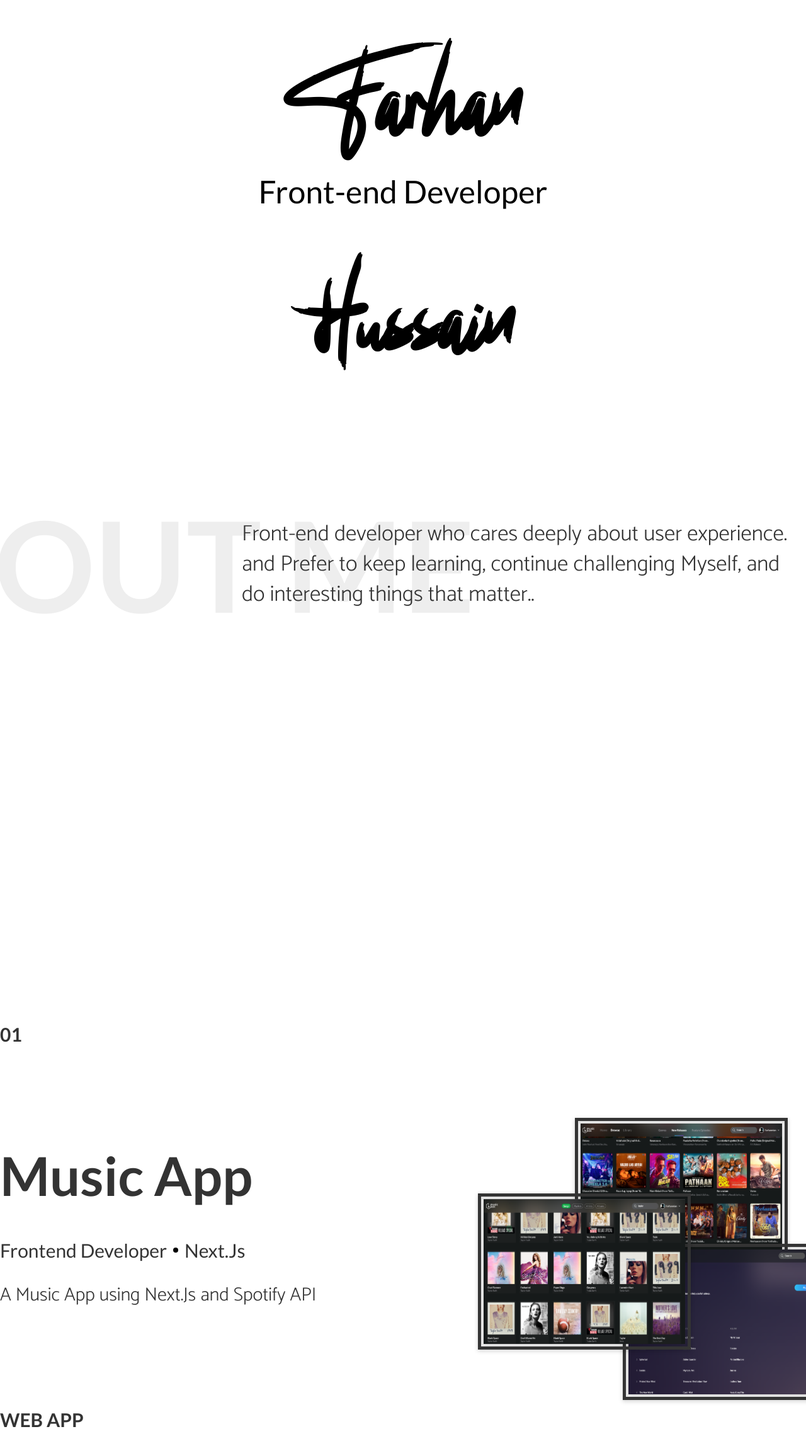
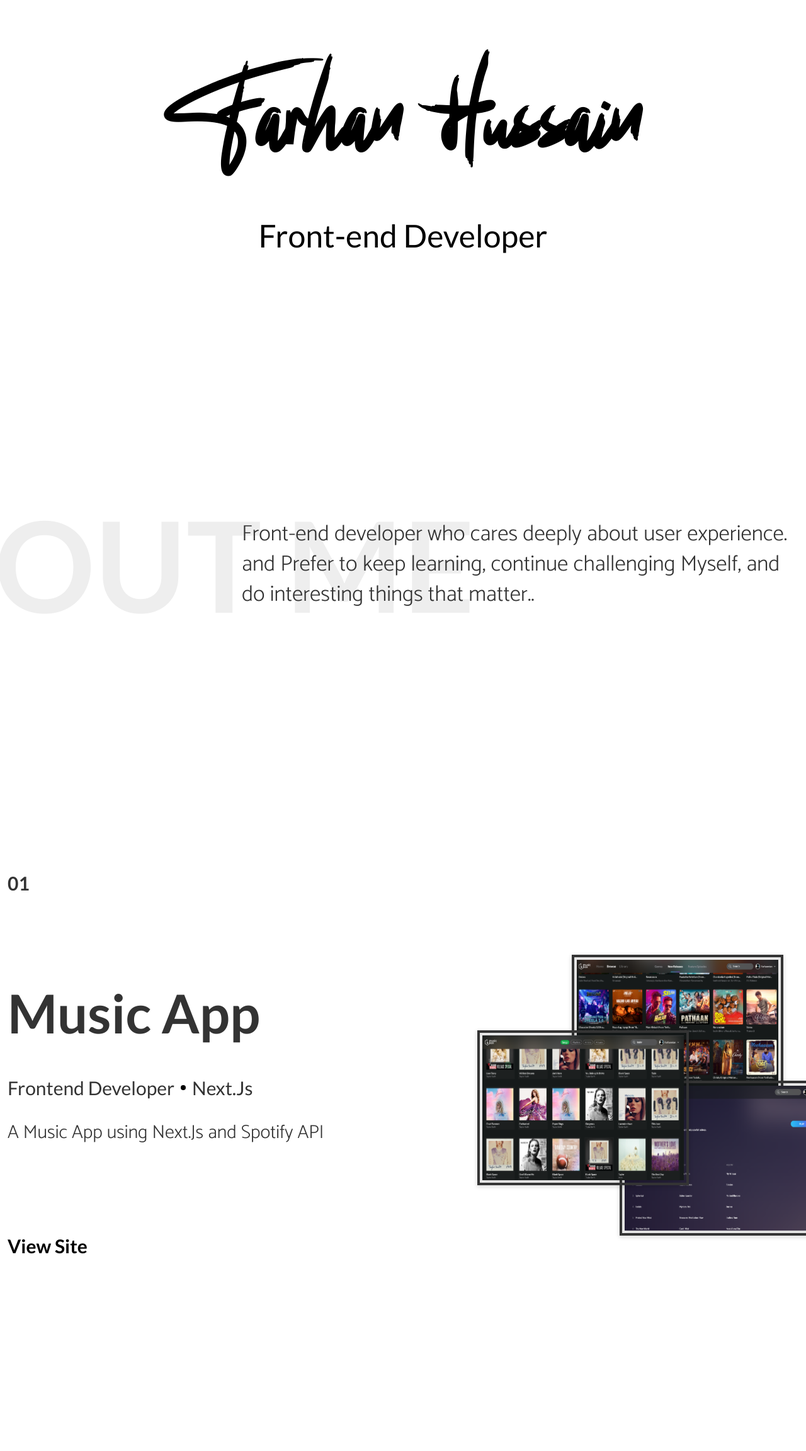
Before and after one commit to farhanmian/portfolio-09-2022, a React (Create React App) app: page / in a window 1280 px wide. Shown: the part 176-2480 px from the top of the page at 63% size. Built offline with nearby package versions, Linux system fonts and the light colour scheme.

Commit message:
feat(project-links): add project link
add project link

```diff
--- a/src/components/About/About.module.css
+++ b/src/components/About/About.module.css
@@ -1,6 +1,6 @@
 .about {
   width: 100%;
-  height: 100vh;
+  height: 70vh;
 }
 
 .about_innerContainer {
--- a/src/components/Contact/Contact.tsx
+++ b/src/components/Contact/Contact.tsx
@@ -5,10 +5,15 @@ import MailIcon from "../icons/MailIcon";
 import LinkedinIcon from "../icons/LinkedinIcon";
 import { gsap } from "gsap";
 import ScrollTrigger from "gsap/ScrollTrigger";
+import ResumeIcon from "../icons/ResumeIcon";
 
 const icons = [
   { icon: <GitHubIcon key="github" />, link: "https://github.com/farhanmian" },
   { icon: <MailIcon key="mail" />, link: "mailto:farhanmian099@gmail.com" },
+  {
+    icon: <ResumeIcon key="linkedin" />,
+    link: "https://drive.google.com/file/d/1bPHyq6qj2wOsqnEWDNOYO-jn9GXpxw5b/view?usp=share_link",
+  },
   {
     icon: <LinkedinIcon key="linkedin" />,
     link: "https://www.linkedin.com/in/farhan-mian-7aa5b21a3/",
--- a/src/components/Header/Header.module.css
+++ b/src/components/Header/Header.module.css
@@ -1,6 +1,7 @@
 .header {
   width: 100%;
   height: 100vh;
+  margin-bottom: 200px;
   display: flex;
   justify-content: center;
   align-items: center;
@@ -9,27 +10,35 @@
 .header_innerContainer {
   text-align: center;
   color: #000;
-  position: relative;
   width: 100%;
   height: 100%;
+  display: flex;
+  justify-content: center;
+  align-items: center;
 }
 
-.header_innerContainer-name {
+.text_container {
+  max-width: max-content;
+  /* margin: auto; */
+  /* margin-top: 150px; */
+}
+
+.name {
   font-size: 70px;
   font-weight: 600;
   font-family: Rockybilly;
   height: 250px;
   margin-bottom: 50px;
-  position: absolute;
+  /* position: absolute;
   left: 50%;
   top: 40%;
-  transform: translate(-50%, -50%);
+  transform: translate(-50%, -50%); */
 }
-.header_innerContainer-role {
+.role {
   font-size: 50px;
   font-weight: 400;
-  position: absolute;
+  /* position: absolute;
   left: 50%;
   top: 60%;
-  transform: translate(-50%, -50%);
+  transform: translate(-50%, -50%); */
 }
--- a/src/components/Header/Header.tsx
+++ b/src/components/Header/Header.tsx
@@ -13,16 +13,18 @@ const Header = () => {
     });
   }, []);
   return (
-    <section className={styles.header}>
+    <header className={styles.header}>
       <div className={styles.header_innerContainer}>
-        <h1 id="slideIn" className={styles["header_innerContainer-name"]}>
-          Farhan Hussain
-        </h1>
-        <h2 id="slideIn" className={styles["header_innerContainer-role"]}>
-          Front-end Developer
-        </h2>
+        <div className={styles.text_container}>
+          <h1 id="slideIn" className={styles.name}>
+            Farhan Hussain
+          </h1>
+          <h2 id="slideIn" className={styles.role}>
+            Front-end Developer
+          </h2>
+        </div>
       </div>
-    </section>
+    </header>
   );
 };
 
--- a/src/components/Projects/Projects.module.css
+++ b/src/components/Projects/Projects.module.css
@@ -5,9 +5,12 @@
 
 .projects_container {
   display: flex;
-  /* flex-direction: column;
-  row-gap: 40vh; */
 }
+.mobile_project-container {
+  flex-direction: column;
+  row-gap: 40vh;
+}
+
 .project {
   min-width: 100vw;
   background: white;
@@ -16,7 +19,7 @@
 .project_inner-container {
   max-width: 1600px;
   width: 100%;
-  height: 90vh;
+  height: 85vh;
   margin: auto;
   display: flex;
   justify-content: space-between;
@@ -88,13 +91,19 @@
   position: relative;
 }
 
-.project_type {
+.project_link {
   font-size: 30px;
   font-weight: 600;
-  text-transform: uppercase;
+  color: #000;
   position: absolute;
   bottom: 0;
   left: 0;
+  cursor: pointer;
+  text-decoration: none;
+  transition: all 0.2s;
+}
+.project_link:hover {
+  text-decoration: underline;
 }
 
 .images_Container {
@@ -112,7 +121,7 @@
   position: absolute;
   /* left: 50%;
   transform: translateX(-50%); */
-  outline: 5px solid #343434;
+  outline: 4px solid #343434;
   outline-offset: 4px;
   filter: drop-shadow(0 2px 3px rgba(0, 0, 0, 0.2));
   transition: all 0.2s;
@@ -120,7 +129,7 @@
 .project_img:hover {
   transform: scale(1.1);
   z-index: 5;
-  outline-width: 8px;
+  outline-width: 6px;
   outline-offset: 10px;
   filter: drop-shadow(0 2px 8px rgba(0, 0, 0, 0.3));
 }
@@ -137,3 +146,9 @@
   top: 30%;
   left: 0%;
 }
+
+@media only screen and (max-width: 1700px) {
+  .project_inner-container {
+    padding: 0 12px;
+  }
+}
--- a/src/components/Projects/Projects.tsx
+++ b/src/components/Projects/Projects.tsx
@@ -1,4 +1,4 @@
-import React, { useEffect } from "react";
+import React, { useEffect, useState } from "react";
 import styles from "./Projects.module.css";
 import { gsap } from "gsap";
 import ScrollTrigger from "gsap/ScrollTrigger";
@@ -20,21 +20,21 @@ const projectData = [
     projectName: "Music App",
     skill: "Next.Js",
     description: "A Music App using Next.Js and Spotify API",
-    type: "web app",
+    siteLink: "https://music-app-liard.vercel.app/",
     images: [musicAppImg1, musicAppImg2, musicAppImg3],
   },
   {
     projectName: "Ecommerce App",
     skill: "Next.Js",
     description: "A Ecommerce App using Next.Js, MUI and Firebase",
-    type: "web app",
+    siteLink: "https://ecommerce-app-six.vercel.app/",
     images: [ecommerceImg1, ecommerceImg2, ecommerceImg3],
   },
   {
     projectName: "Landing Page",
     skill: "Next.Js",
     description: "A Landing Page using Next.Js and MUI",
-    type: "web app",
+    siteLink: "https://alivio-landing-page-bay.vercel.app/",
     images: [landingPageImg1, landingPageImg2, landingPageImg3],
   },
   // {
@@ -47,7 +47,16 @@ const projectData = [
 ];
 
 const Projects = () => {
+  const [isMobile, setIsMobile] = useState(false);
+
   useEffect(() => {
+    const deviceType = window.navigator.userAgent.includes("Mobile");
+    setIsMobile(deviceType);
+  }, [isMobile]);
+
+  useEffect(() => {
+    if (isMobile) return;
+
     const ctx = gsap.context(() => {
       gsap.registerPlugin(ScrollTrigger);
       const tl = gsap.timeline();
@@ -68,7 +77,7 @@ const Projects = () => {
       });
     });
     return () => ctx.revert();
-  }, []);
+  }, [isMobile]);
 
   const hideOverlay = (projectOverlayId: string, projectId: string) => {
     const timeLine = gsap.timeline();
@@ -83,20 +92,25 @@ const Projects = () => {
     ScrollTrigger.create({
       animation: timeLine,
       trigger: `.project${projectId}`,
-      start: "center center",
-      // markers: true,
+      start: "top center",
     });
   };
 
-  // useEffect(() => {
-  //   hideOverlay("1", "1");
-  //   hideOverlay("2", "2");
-  //   hideOverlay("3", "3");
-  // }, []);
+  useEffect(() => {
+    if (!isMobile) return;
+    hideOverlay("1", "1");
+    hideOverlay("2", "2");
+    hideOverlay("3", "3");
+  }, [isMobile]);
 
   return (
     <section className={styles.projects}>
-      <div id="projectContainer" className={styles.projects_container}>
+      <div
+        id="projectContainer"
+        className={`${styles.projects_container} ${
+          isMobile ? styles["mobile_project-container"] : ""
+        }`}
+      >
         {projectData.map((item, i) => (
           <div
             id="singleProject"
@@ -143,13 +157,18 @@ const Projects = () => {
                   </p>
                 </div>
 
-                <p className={styles.project_type}>
-                  {item.type}
+                <a
+                  href={item.siteLink}
+                  rel="noreferrer"
+                  target="_blank"
+                  className={styles.project_link}
+                >
+                  View Site
                   <span
                     id={`projectBalckOverlay${i + 1}`}
                     className={styles.blackOverlay}
                   />
-                </p>
+                </a>
               </div>
 
               <div className={styles.images_Container}>
--- /dev/null
+++ b/src/components/icons/ResumeIcon.tsx
@@ -0,0 +1,26 @@
+import React from "react";
+
+const ResumeIcon = () => {
+  return (
+    <svg
+      version="1.1"
+      xmlns="http://www.w3.org/2000/svg"
+      xmlnsXlink="http://www.w3.org/1999/xlink"
+      x="0px"
+      y="0px"
+      viewBox="0 0 1000 1000"
+      enableBackground="new 0 0 1000 1000"
+      xmlSpace="preserve"
+    >
+      <g>
+        <g transform="translate(0.000000,511.000000) scale(0.100000,-0.100000)">
+          <path d="M3783.7,4984.4c-512.8-114-1227.3-587.3-1884.7-1247c-368.2-370.4-528.2-576.4-664-861.3l-81.1-170.9V-450.6c0-2995.9,2.2-3162.4,39.4-3298.3c109.6-381.3,396.7-732,738.6-894.2c328.7-155.6,144.6-146.8,3079.1-146.8c2504.9,0,2660.5,2.2,2794.2,39.4c473.4,133.7,867.9,528.2,1001.5,1001.6c37.3,135.9,39.5,320,39.5,3857.1c0,3537.2-2.2,3721.2-39.5,3857.1c-133.7,469-519.4,859.1-990.6,999.4c-120.5,37.2-278.3,39.4-2016.2,43.8C4287.7,5012.9,3888.9,5008.5,3783.7,4984.4z M7772.3,4245.8c144.6-76.7,258.6-197.2,328.7-348.5l54.8-122.7l-4.4-3690.6l-6.6-3690.5l-52.6-98.6c-70.1-133.7-188.5-254.2-320-324.4l-109.6-59.2l-2638.6-6.6l-2638.6-4.4l-122.7,54.8c-151.2,70.1-271.8,184.1-348.5,328.7l-59.2,109.6l-6.6,3081.3l-4.4,3083.5l650.9,11c508.4,6.6,681.6,17.5,780.2,46c254.2,70.1,423,192.9,526,381.3c105.2,192.9,127.1,328.7,140.3,843.7l13.1,475.6l1854.1-4.4l1854-6.6L7772.3,4245.8z" />
+          <path d="M4831.2,2003.9c-330.9-72.3-545.7-236.7-644.3-488.7c-39.4-103-48.2-170.9-50.4-392.3V853.3h-59.2c-83.3,0-118.3-54.8-116.1-177.5c6.6-162.2,67.9-324.3,142.5-368.2c43.8-24.1,72.3-67.9,96.4-144.6c85.5-260.8,374.8-629,558.8-707.9c100.8-43.8,381.3-43.8,482.1,0C5425.2-466,5714.4-97.8,5799.9,163c24.1,76.7,52.6,120.5,96.4,144.6c74.5,43.8,135.9,206,142.4,368.2c2.2,122.7-32.9,177.5-116.2,177.5h-59.2v269.6c-2.2,315.6-43.8,453.7-188.5,615.8C5493.1,1949.1,5114,2067.4,4831.2,2003.9z" />
+          <path d="M4211-805.7c-17.5-6.6-170.9-65.8-337.5-131.5c-561-217-751.7-344.1-867.9-582.9c-105.2-219.2-142.4-637.7-76.7-863.5c37.3-122.7,162.2-256.4,267.4-284.9c78.9-21.9,3526.2-21.9,3605.1,0c78.9,21.9,208.2,135.9,252,219.2c46,92.1,61.4,381.3,30.7,607.1c-48.2,372.6-195,556.6-582.9,747.3c-199.4,96.4-727.6,304.6-773.6,304.6c-8.8,0-37.3-76.7-57-168.8c-21.9-94.2-70.1-254.2-105.2-357.2c-74.5-214.8-298-679.4-326.5-679.4c-11,0-19.7,46-19.7,105.2c0,57-10.9,208.2-24.1,335.3c-26.3,230.1-26.3,232.3,30.7,328.7c83.3,146.8,89.9,186.3,39.4,236.7c-39.4,39.4-74.5,46-265.2,46s-225.7-6.6-265.2-46c-50.4-50.4-43.8-89.9,39.5-236.7c57-96.4,57-98.6,30.7-328.7c-13.2-127.1-24.1-278.3-24.1-335.3c0-59.2-8.8-105.2-19.7-105.2c-28.5,0-252,466.8-326.5,679.4c-35.1,103-83.3,263-105.2,357.2C4292.1-794.7,4281.2-781.6,4211-805.7z" />
+        </g>
+      </g>
+    </svg>
+  );
+};
+
+export default ResumeIcon;
```
